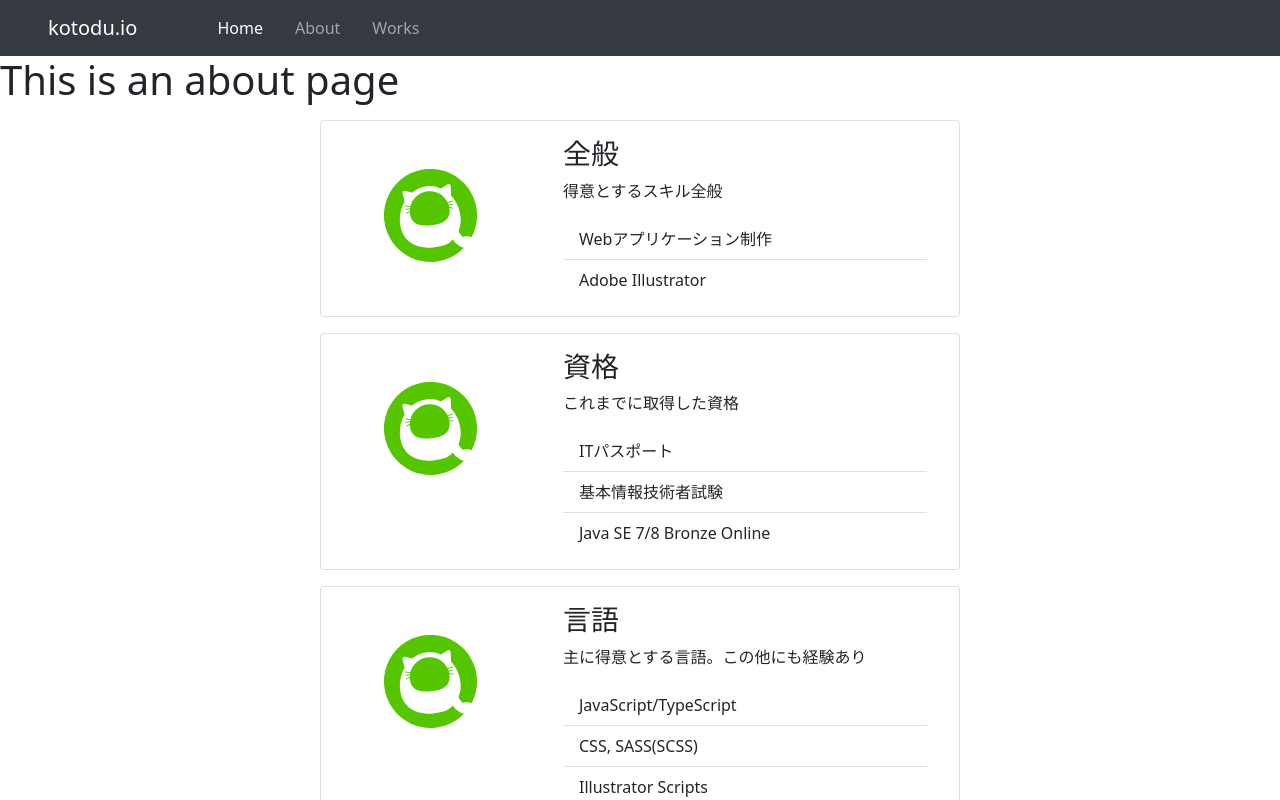
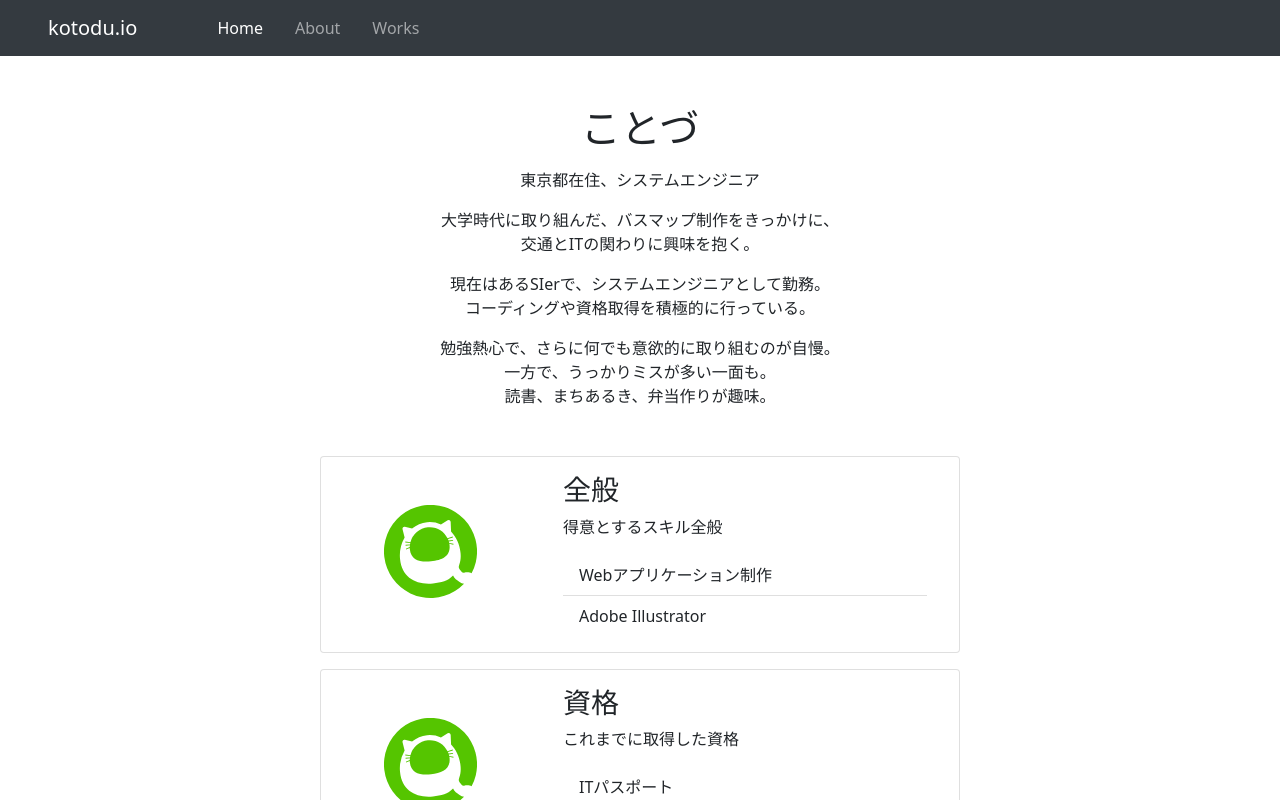
Before and after one commit to kotodu/kotodu.github.io, a Vue app: page /about in a window 1280 px wide. Shown: the top 800 px of the page. Built offline with nearby package versions, Linux system fonts and the light colour scheme.

Commit message:
フレーバーテキストやデザインの微修正

```diff
--- a/src/components/HomeHeader.vue
+++ b/src/components/HomeHeader.vue
@@ -1,5 +1,5 @@
 <template>
-    <div>
+    <div class="my-5">
         <div
         class="text-center">
             <img
--- a/src/views/About.vue
+++ b/src/views/About.vue
@@ -1,6 +1,22 @@
 <template>
     <div class="about">
-        <h1>This is an about page</h1>
+        <div class="my-5 text-center">
+            <h1 class="my-3">ことづ</h1>
+            <p>東京都在住、システムエンジニア</p>
+            <p>
+                大学時代に取り組んだ、バスマップ制作をきっかけに、<br>
+                交通とITの関わりに興味を抱く。
+            </p>
+            <p>
+                現在はあるSIerで、システムエンジニアとして勤務。<br>
+                コーディングや資格取得を積極的に行っている。
+            </p>
+            <p>
+                勉強熱心で、さらに何でも意欲的に取り組むのが自慢。<br>
+                一方で、うっかりミスが多い一面も。<br>
+                読書、まちあるき、弁当作りが趣味。
+            </p>
+        </div>
         <div class="w-50 mx-auto">
             <digest-box
             title="全般"
```
